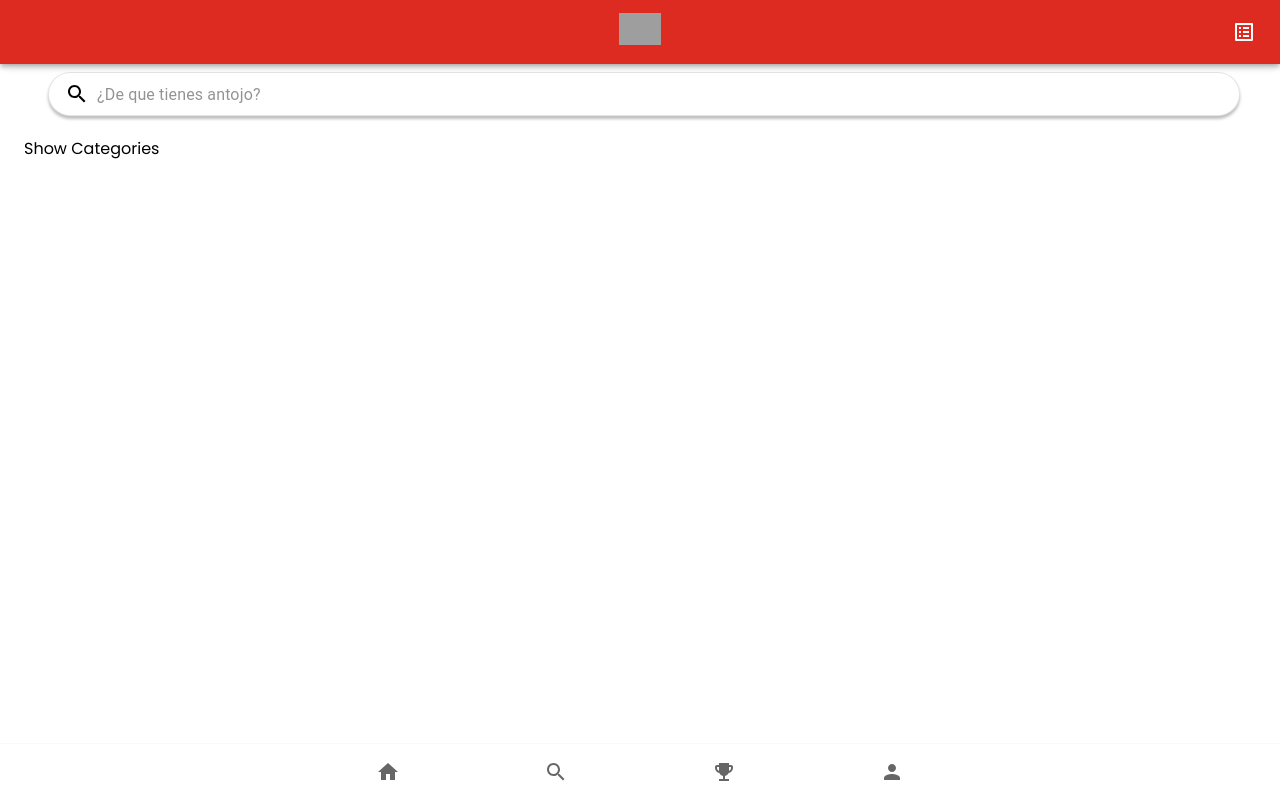
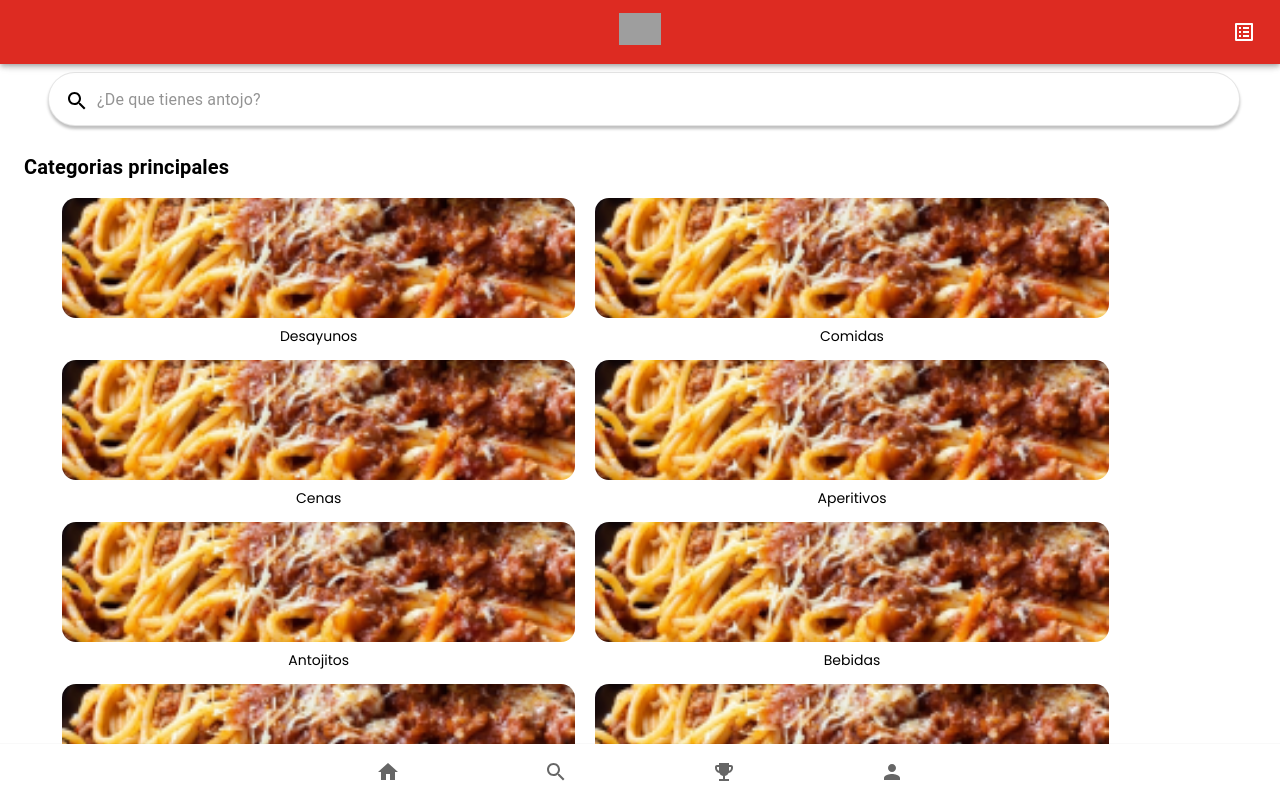
Before and after one commit to JorgeLoredo-1852/HEB, a Next.js app: page /search in a window 1280 px wide. Shown: the top 798 px of the page. Built offline with nearby package versions, Linux system fonts and the light colour scheme; grey boxes are pictures that could not be loaded.

Commit message:
search screen

```diff
--- /dev/null
+++ b/src/components/searchCategories/search-categories.jsx
@@ -0,0 +1,54 @@
+import * as React from 'react';
+import { styled } from '@mui/material/styles';
+import Grid from '@mui/material/Grid';
+import Paper from '@mui/material/Paper';
+import Box from '@mui/material/Box';
+import { CardActionArea } from "@mui/material";
+import CardContent from "@mui/material/CardContent";
+import CardMedia from "@mui/material/CardMedia";
+import Typography from "@mui/material/Typography";
+import style from "./search-categories.module.css"
+
+const arr = [
+    "Desayunos",
+    "Comidas",
+    "Cenas",
+    "Aperitivos",
+    "Antojitos",
+    "Bebidas",
+    "Rápida",
+    "Postres",
+    "Desayunos",
+    "Comidas",
+    "Cenas",
+    "Aperitivos",
+    "Antojitos",
+    "Bebidas",
+    "Rápida",
+    "Postres",
+  ];
+
+
+export default function SearchCategories() {
+  return (
+    <Box sx={{ width: '100%', marginLeft: "28px"}}>
+      <Grid container columnSpacing={{ xs: 4, sm: 4, md: 0 }} >
+       {arr.map((num) => (
+       <Grid CardMedia xs={5} sx={{ mx: "10px"}}>
+                <CardMedia
+                component="img"
+                height="120"
+                image="/images/food.png"
+                sx={{ borderRadius: "14px", padding: "0px"}}
+                />
+                <CardContent sx={{ paddingTop: "5px", paddingBottom: "0px",  width: "100%", textAlign: "center"}}>
+                    <Typography variant="p" fontSize={"14px"}>
+                        {num}
+                    </Typography>
+                </CardContent>
+        </Grid> ))}
+
+      </Grid>
+    </Box>
+  );
+}
--- /dev/null
+++ b/src/components/searchCategories/search-categories.module.css
@@ -0,0 +1,6 @@
+.MuiCardContent-root {
+    margin-top: 0;
+    padding-top: 0;
+    padding: 0;
+    padding-bottom: 0 !important;
+  }
--- a/src/molecules/searchBox/searchBox.jsx
+++ b/src/molecules/searchBox/searchBox.jsx
@@ -18,6 +18,8 @@ const Search = styled("div")(({ theme }) => ({
   border: "1px solid rgba(0,0,0,0.1)",
   marginRight: theme.spacing(2),
   marginLeft: 0,
+  paddingTop: "5px",
+  paddingBottom: "5px",
   width: "100%",
   [theme.breakpoints.up("sm")]: {
     marginLeft: theme.spacing(3),
@@ -34,6 +36,7 @@ const SearchIconWrapper = styled("div")(({ theme }) => ({
   display: "flex",
   alignItems: "center",
   justifyContent: "center",
+  paddingBottom: "6px",
 }));
 
 const StyledInputBase = styled(InputBase)(({ theme }) => ({
--- a/src/pages/search/index.jsx
+++ b/src/pages/search/index.jsx
@@ -1,6 +1,7 @@
 import SearchContext from "@/hooks/SearchContext"
 import SearchBox from "@/molecules/searchBox/searchBox"
-import { Grid } from "@mui/material"
+import SearchCategories from "@/components/searchCategories/search-categories"
+import { Grid, Typography } from "@mui/material"
 import { useContext } from "react"
 import { useState } from "react"
 
@@ -12,10 +13,12 @@ const Search = () => {
     <div style={{padding:"1.5rem", marginTop:"3rem"}}>
         <SearchBox/>
         <Grid container>
-            <Grid xs = {12}>
-                <div>{searchInfo}</div>
+            <Grid xs = {12} sx= {{marginBottom: "15px", marginTop: "5px"}}>
+                <Typography variant="h6" fontWeight="bolder" >Categorias principales</Typography>
             </Grid>
         </Grid>
+        <SearchCategories/>
+
     </div>)
 }
 
--- a/src/styles/globals.css
+++ b/src/styles/globals.css
@@ -54,7 +54,12 @@ a {
   margin-top: 2rem;
 }
 
-.MuiCardContent-root css-46bh2p-MuiCardContent-root > div {
+.MuiCardContent-root div {
   margin-top: 0;
   padding-top: 0;
 }
+
+.MuiCardContent-root {
+
+  padding-bottom: 12px !important;
+}
```
Also changed, not shown: src/components/categories/categories.jsx (+12 -4 lines).
